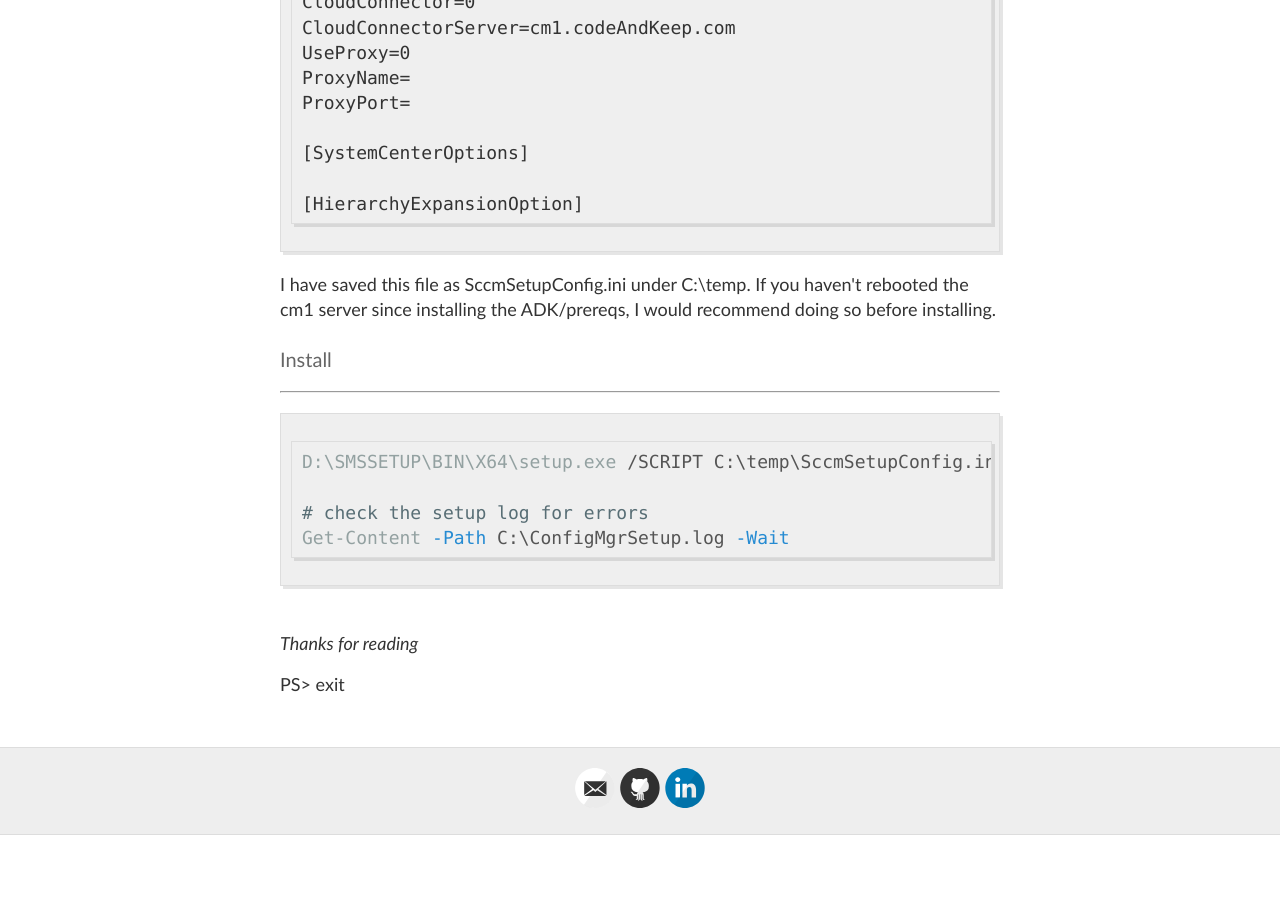
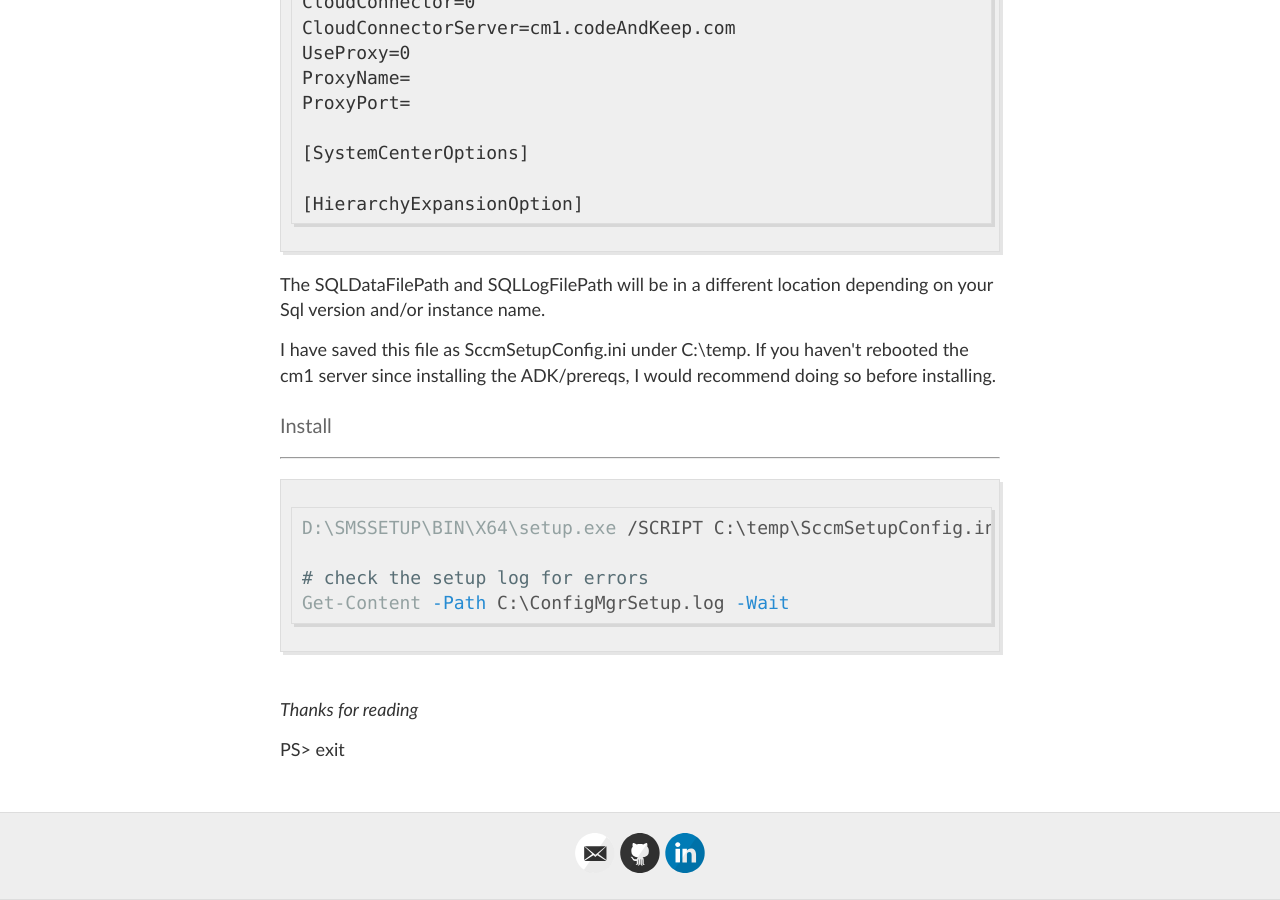
Before and after one commit to briansworth/dev, a Jekyll site: the page built from _posts/2019-2-2-PowerShell-Sccm-Install-Example.md, in a window 1280 px wide and 900 px high, scrolled down 7058 px. Built offline with Jekyll 4.4.1, drawn with Linux system fonts in a browser that asks for light colours; before the commit the page ends 7893 px from its top, so only the background shows below that.

Commit message:
housekeeping

````diff
--- a/_posts/2019-2-2-PowerShell-Sccm-Install-Example.md
+++ b/_posts/2019-2-2-PowerShell-Sccm-Install-Example.md
@@ -386,6 +386,10 @@ ProxyPort=
 ```
 
 <p>
+  The SQLDataFilePath and SQLLogFilePath will be in a different location
+  depending on your Sql version and/or instance name.
+</p>
+<p>
   I have saved this file as SccmSetupConfig.ini under C:\temp.
   If you haven't rebooted the cm1 server since installing the ADK/prereqs,
   I would recommend doing so before installing.
````
